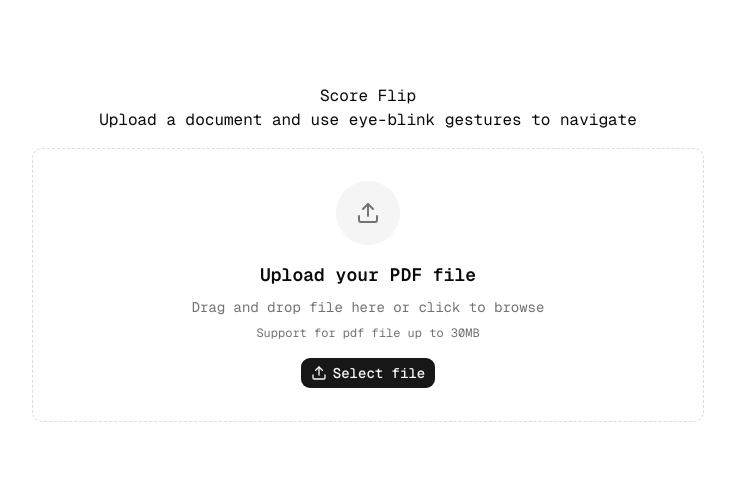
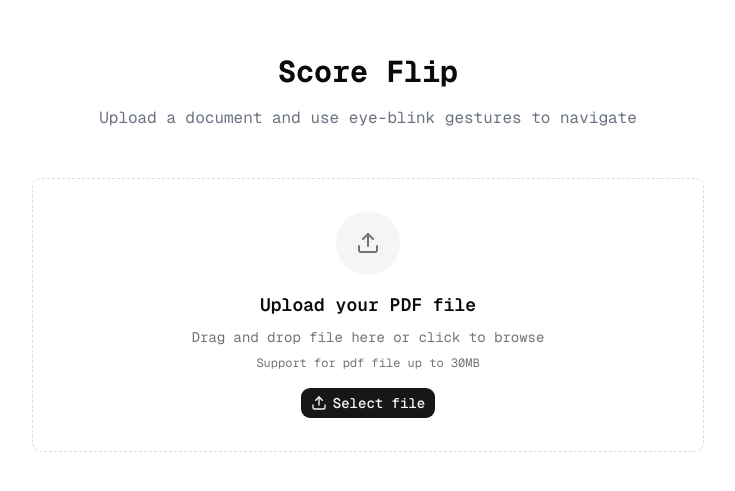
Before and after one commit to Dani3lx/ScoreFlip, a Next.js app: page / in a window 1280 px wide. Shown: the part 147-638 px from the top of the page, without its empty margins (272-1007 px from the left). Built offline with nearby package versions, Linux system fonts and the light colour scheme.

Commit message:
chore: updated hero page

```diff
--- a/app/page.tsx
+++ b/app/page.tsx
@@ -39,9 +39,9 @@ export default function Home() {
         <>
             <div className="flex flex-col w-full h-screen items-center justify-center gap-4 min-w-100 p-4">
                 {!ready && (
-                    <div className="flex flex-col justify-center items-center text-center">
-                        <h1>Score Flip</h1>
-                        <p>Upload a document and use eye-blink gestures to navigate</p>
+                    <div className="flex flex-col justify-center items-center text-center gap-4 mb-8">
+                        <h1 className="font-bold text-3xl">Score Flip</h1>
+                        <p className="text-gray-500">Upload a document and use eye-blink gestures to navigate</p>
                     </div>
                 )}
                 {!ready && <FileUpload onFilesChange={uploadFile} onFileRemove={clearFile} />}
```
